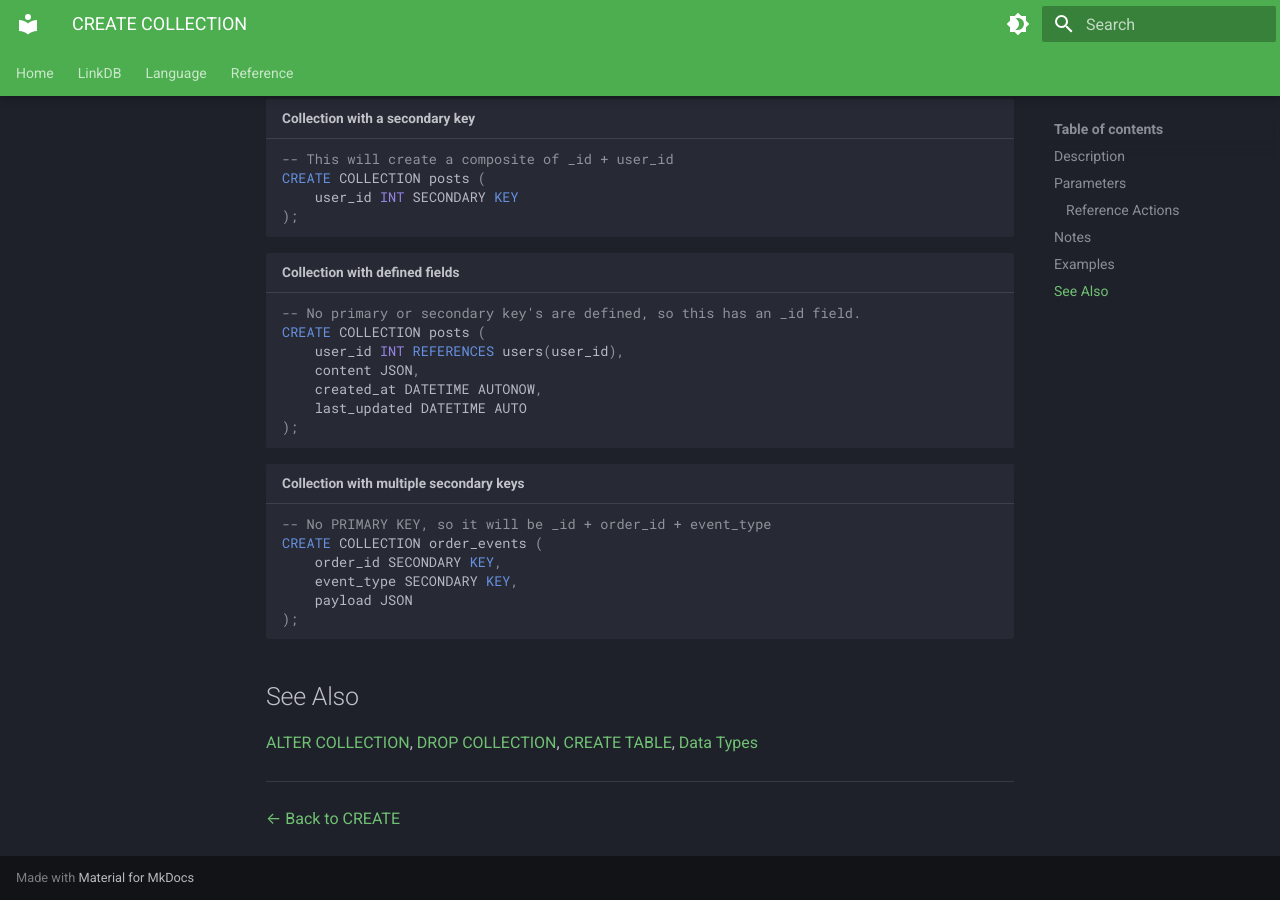
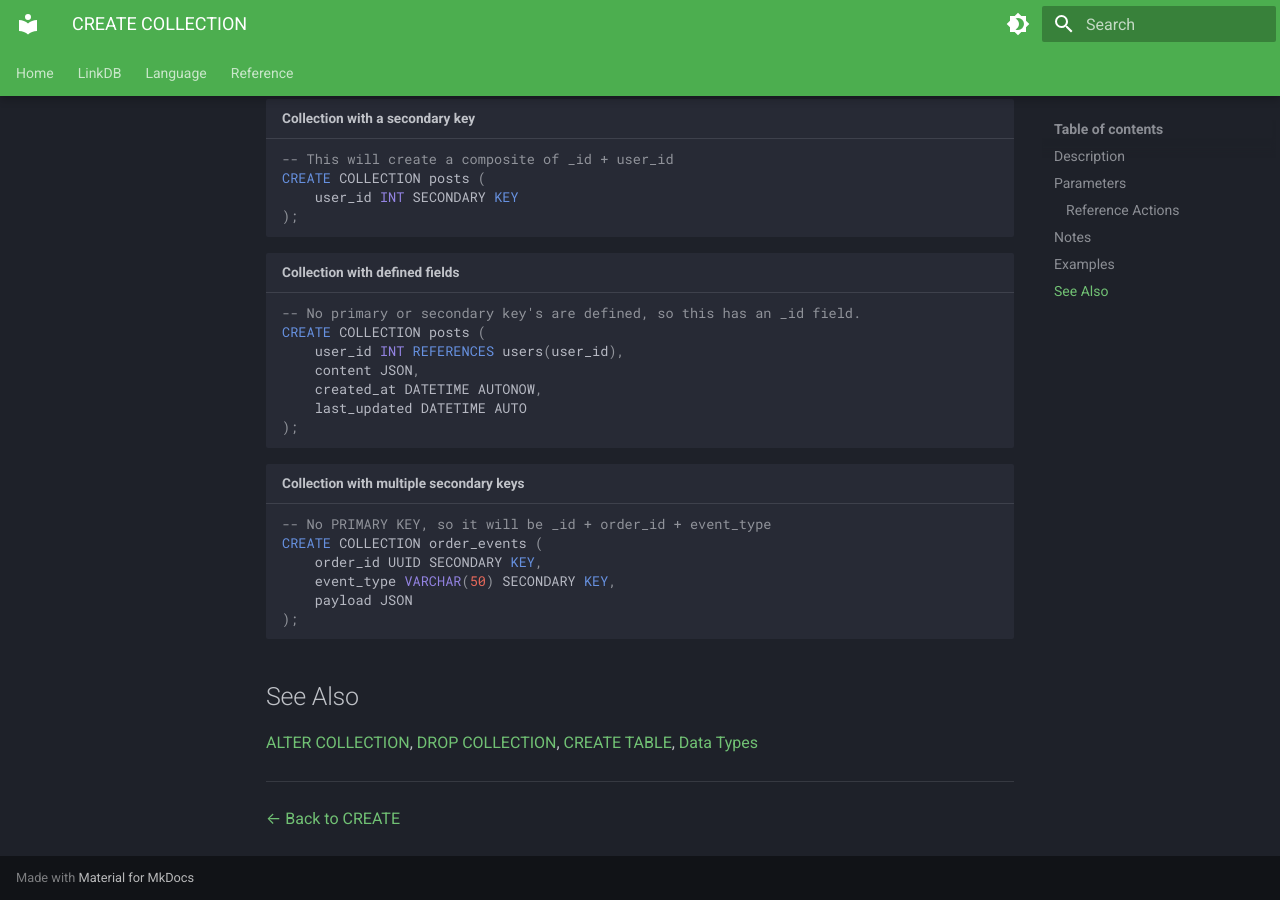
Before and after one commit to linkql/linkdb-docs, an MkDocs documentation site: the page built from docs/language/ddl/create/create-collection.md, in a window 1280 px wide and 900 px high, scrolled down 4979 px. Built offline with MkDocs 1.6.1 and Material for MkDocs 9.7.7, drawn with Linux system fonts in a browser that asks for light colours.

Commit message:
fix create collection example not having data types

````diff
--- a/docs/language/ddl/create/create-collection.md
+++ b/docs/language/ddl/create/create-collection.md
@@ -205,8 +205,8 @@ CREATE COLLECTION posts (
 ```sql title="Collection with multiple secondary keys"
 -- No PRIMARY KEY, so it will be _id + order_id + event_type
 CREATE COLLECTION order_events (
-    order_id SECONDARY KEY,
-    event_type SECONDARY KEY,
+    order_id UUID SECONDARY KEY,
+    event_type VARCHAR(50) SECONDARY KEY,
     payload JSON
 );
 ```
````
